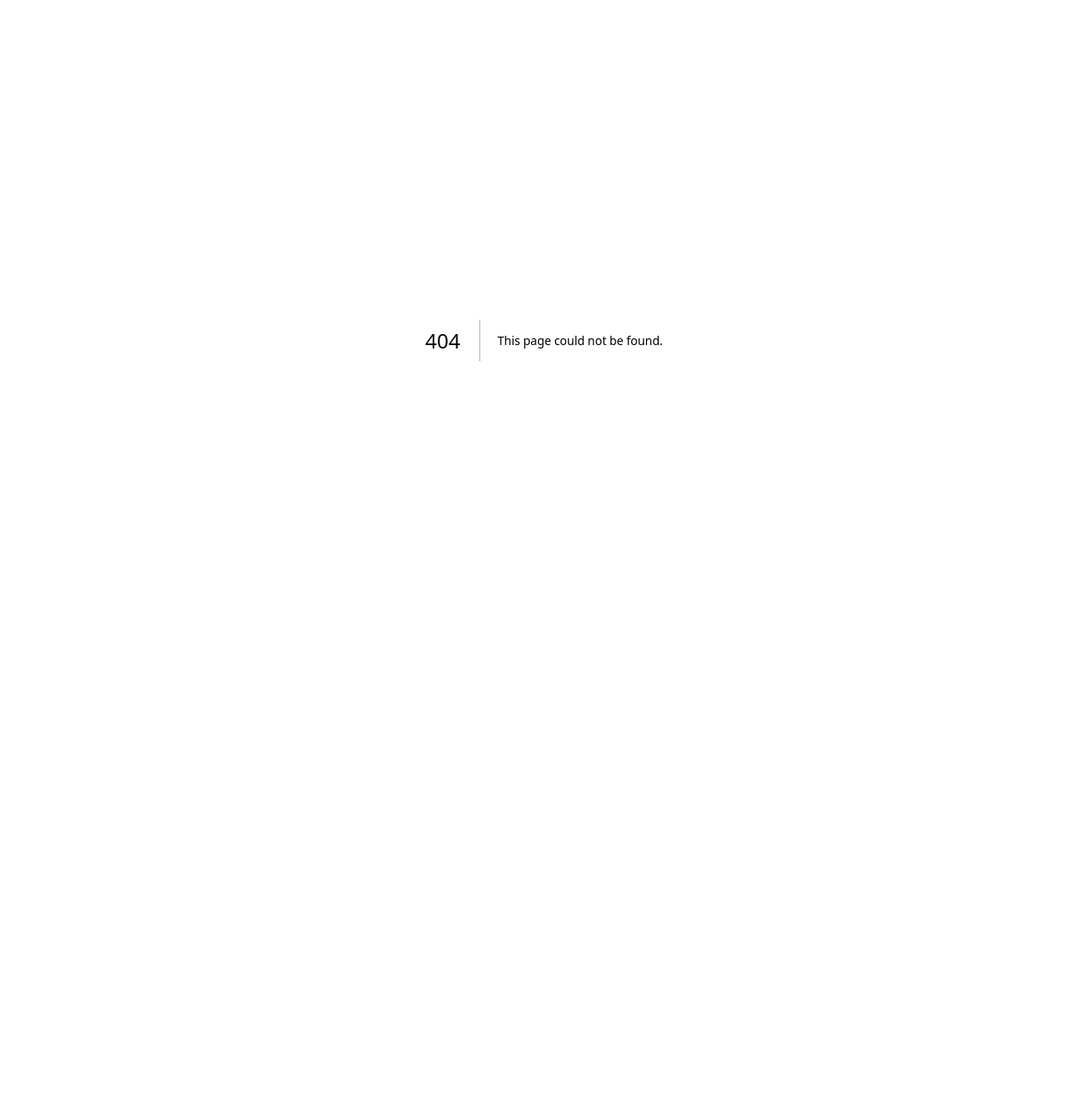
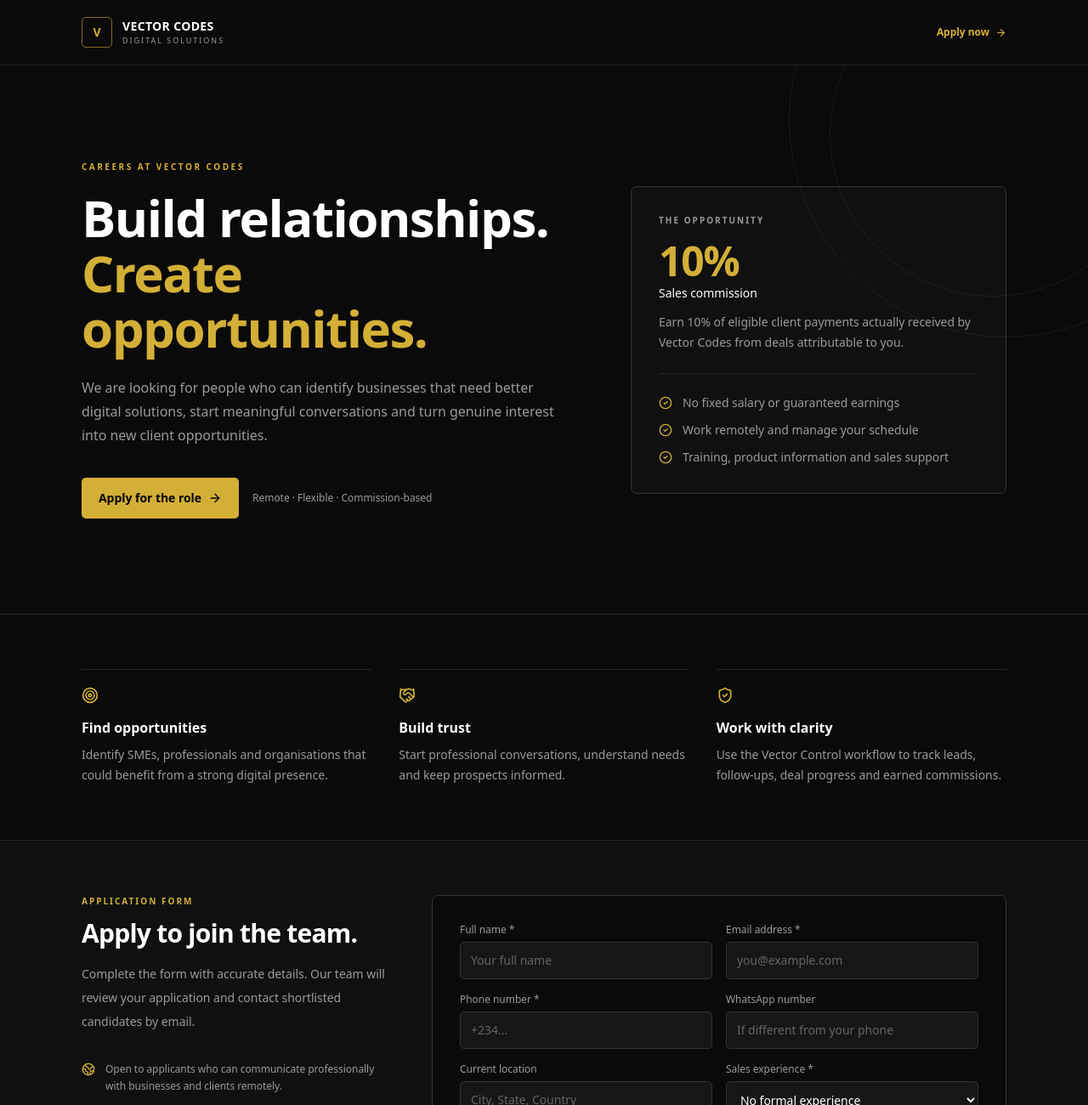
Before and after one commit to ericprince957-cloud/Vector-Control-, a Next.js app: page /careers in a window 1280 px wide. Before the commit this address had no page. Shown: the top 1300 px of the page at 85% size. Before the commit the page ends 800 px from the top, so only its background shows below. Built offline with nearby package versions, Linux system fonts and the light colour scheme.

Commit message:
Build Vector Careers recruitment workflow

```diff
--- /dev/null
+++ b/src/app/careers/page.tsx
@@ -0,0 +1,83 @@
+import type { Metadata } from 'next';
+import Link from 'next/link';
+import { ArrowRight, CheckCircle2, Globe2, Handshake, ShieldCheck, Target } from 'lucide-react';
+import { CareersApplicationForm } from '@/components/careers-application-form';
+
+export const metadata: Metadata = {
+  title: 'Careers — Sales Representative',
+  description: 'Join Vector Codes as a remote, commission-based Sales Representative. Help businesses discover better digital solutions.',
+  robots: { index: true, follow: true }
+};
+
+export default async function CareersPage({ searchParams }: { searchParams: Promise<{ submitted?: string; error?: string }> }) {
+  const params = await searchParams;
+  return (
+    <main className="min-h-screen bg-background text-text">
+      <header className="border-b border-line">
+        <div className="mx-auto flex max-w-6xl items-center justify-between px-5 py-5 sm:px-8">
+          <Link href="/careers" className="flex items-center gap-3">
+            <span className="flex h-9 w-9 items-center justify-center rounded-[5px] border border-gold/60 text-sm font-bold text-gold">V</span>
+            <span><span className="block text-sm font-semibold tracking-wide">VECTOR CODES</span><span className="block text-[9px] uppercase tracking-[0.22em] text-muted">Digital solutions</span></span>
+          </Link>
+          <Link href="#apply" className="text-xs font-semibold text-gold hover:text-gold-light">Apply now <ArrowRight className="ml-1 inline" size={13} /></Link>
+        </div>
+      </header>
+
+      <section className="relative overflow-hidden border-b border-line">
+        <div className="pointer-events-none absolute -right-40 -top-48 h-[32rem] w-[32rem] rounded-full border border-gold/10" />
+        <div className="pointer-events-none absolute -right-20 -top-28 h-[24rem] w-[24rem] rounded-full border border-gold/10" />
+        <div className="mx-auto grid max-w-6xl gap-12 px-5 py-20 sm:px-8 sm:py-28 lg:grid-cols-[1.15fr_.85fr] lg:items-center">
+          <div>
+            <p className="text-[10px] font-semibold uppercase tracking-[0.25em] text-gold">Careers at Vector Codes</p>
+            <h1 className="mt-5 max-w-3xl text-4xl font-semibold leading-[1.08] tracking-tight sm:text-6xl">Build relationships.<br /><span className="text-gold">Create opportunities.</span></h1>
+            <p className="mt-6 max-w-xl text-base leading-7 text-muted">We are looking for people who can identify businesses that need better digital solutions, start meaningful conversations and turn genuine interest into new client opportunities.</p>
+            <div className="mt-9 flex flex-wrap items-center gap-4">
+              <Link href="#apply" className="inline-flex min-h-12 items-center gap-2 rounded-[5px] bg-gold px-5 text-sm font-semibold text-black transition hover:bg-gold-light">Apply for the role <ArrowRight size={16} /></Link>
+              <span className="text-xs text-muted">Remote · Flexible · Commission-based</span>
+            </div>
+          </div>
+          <div className="rounded-[7px] border border-line-strong bg-surface p-6 sm:p-8">
+            <p className="text-[10px] font-semibold uppercase tracking-[0.2em] text-muted">The opportunity</p>
+            <p className="mt-4 text-5xl font-semibold tracking-tight text-gold">10%</p>
+            <p className="mt-1 text-sm font-medium">Sales commission</p>
+            <p className="mt-3 text-sm leading-6 text-muted">Earn 10% of eligible client payments actually received by Vector Codes from deals attributable to you.</p>
+            <div className="my-6 border-t border-line" />
+            <ul className="space-y-3 text-sm text-muted">
+              <li className="flex gap-3"><CheckCircle2 className="mt-0.5 shrink-0 text-gold" size={16} /> No fixed salary or guaranteed earnings</li>
+              <li className="flex gap-3"><CheckCircle2 className="mt-0.5 shrink-0 text-gold" size={16} /> Work remotely and manage your schedule</li>
+              <li className="flex gap-3"><CheckCircle2 className="mt-0.5 shrink-0 text-gold" size={16} /> Training, product information and sales support</li>
+            </ul>
+          </div>
+        </div>
+      </section>
+
+      <section className="mx-auto grid max-w-6xl gap-8 px-5 py-16 sm:px-8 md:grid-cols-3">
+        {[
+          { icon: Target, title: 'Find opportunities', body: 'Identify SMEs, professionals and organisations that could benefit from a strong digital presence.' },
+          { icon: Handshake, title: 'Build trust', body: 'Start professional conversations, understand needs and keep prospects informed.' },
+          { icon: ShieldCheck, title: 'Work with clarity', body: 'Use the Vector Control workflow to track leads, follow-ups, deal progress and earned commissions.' }
+        ].map((item) => <article key={item.title} className="border-t border-line pt-5"><item.icon className="text-gold" size={20} /><h2 className="mt-4 text-base font-semibold">{item.title}</h2><p className="mt-2 text-sm leading-6 text-muted">{item.body}</p></article>)}
+      </section>
+
+      <section id="apply" className="border-y border-line bg-surface">
+        <div className="mx-auto grid max-w-6xl gap-12 px-5 py-16 sm:px-8 lg:grid-cols-[.7fr_1.3fr]">
+          <div>
+            <p className="text-[10px] font-semibold uppercase tracking-[0.2em] text-gold">Application form</p>
+            <h2 className="mt-3 text-3xl font-semibold tracking-tight">Apply to join the team.</h2>
+            <p className="mt-4 text-sm leading-7 text-muted">Complete the form with accurate details. Our team will review your application and contact shortlisted candidates by email.</p>
+            <div className="mt-8 flex items-start gap-3 text-xs leading-5 text-muted"><Globe2 size={16} className="mt-0.5 shrink-0 text-gold" /> Open to applicants who can communicate professionally with businesses and clients remotely.</div>
+          </div>
+          <div className="rounded-[7px] border border-line-strong bg-background p-5 sm:p-8">
+            {params.submitted ? <div role="status" className="mb-5 flex gap-3 rounded-[5px] border border-emerald-700/50 bg-emerald-950/30 p-4 text-sm text-emerald-200"><CheckCircle2 size={18} className="shrink-0" /> Your application has been submitted. Thank you for your interest in Vector Codes.</div> : null}
+            <CareersApplicationForm error={params.error} />
+          </div>
+        </div>
+      </section>
+
+      <footer className="mx-auto flex max-w-6xl flex-wrap items-center justify-between gap-3 px-5 py-8 text-xs text-muted sm:px-8">
+        <span>© {new Date().getFullYear()} Vector Codes. All rights reserved.</span>
+        <span>Built with purpose. Powered by Vector Codes.</span>
+      </footer>
+    </main>
+  );
+}
```
